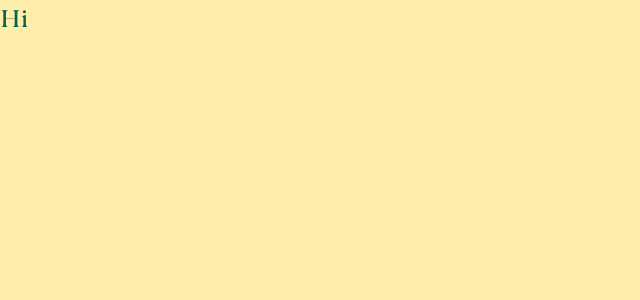
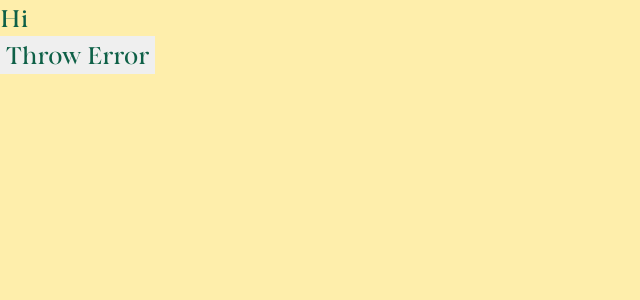
Before and after one commit to Yana-Dyachok/React-2024Q3, a React (Vite) app in the folder react-project/: page / in a window 1280 px wide. Shown: the top 300 px of the page, without its empty margins (0-640 px from the left). Built offline with nearby package versions, Linux system fonts and the light colour scheme; a web font is replaced by a local one.

Commit message:
feat: add error btn and change husky settings

```diff
--- a/react-project/package.json
+++ b/react-project/package.json
@@ -11,7 +11,7 @@
     "lint:fix": "eslint . --fix",
     "format": "prettier --check .",
     "format:fix": "prettier --write .",
-    "prepare": "husky"
+    "prepare": "cd .. && husky react-project/.husky"
   },
   "dependencies": {
     "react": "^18.3.1",
--- a/react-project/src/App.tsx
+++ b/react-project/src/App.tsx
@@ -1,9 +1,15 @@
 import ErrorBoundary from './components/error-boundary/error-boundary';
+
 function App() {
+  const throwError = () => {
+    throw new Error('Manual error thrown');
+  };
+
   return (
     <ErrorBoundary fallback={<p>Get Error</p>}>
       <>
         <p>Hi</p>
+        <button onClick={throwError}>Throw Error</button>
       </>
     </ErrorBoundary>
   );
--- a/react-project/src/components/error-boundary/error-boundary.tsx
+++ b/react-project/src/components/error-boundary/error-boundary.tsx
@@ -29,7 +29,7 @@ class ErrorBoundary extends Component<ErrorBoundaryProps, ErrorBoundaryState> {
       return this.props.fallback || <p>Oops, something's wrong</p>;
     }
 
-    return this.props.children || null;
+    return this.props.children;
   }
 }
 
```
